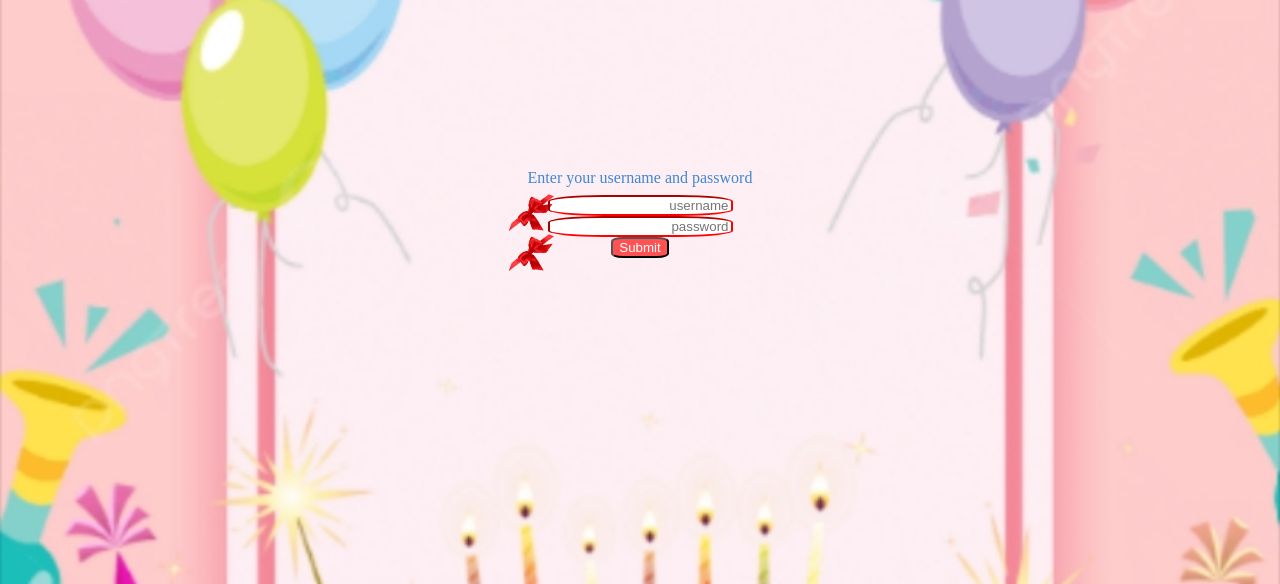
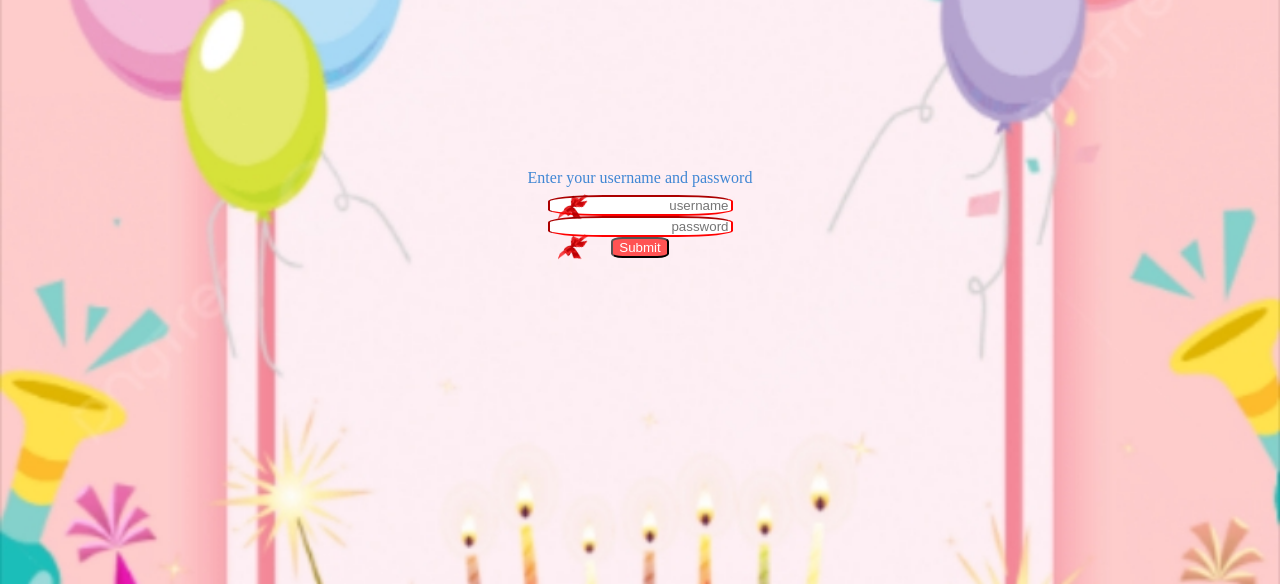
Before and after one commit to salahhisham/Rory-s_Birthday, a plain HTML site: page index.html in a window 1280 px wide. Shown: the part 216-800 px from the top of the page. Drawn offline with Linux system fonts and the light colour scheme.

Commit message:
Update style.css

```diff
--- a/style.css
+++ b/style.css
@@ -63,19 +63,19 @@
             outline: none;
         }
         .loginPage img{
-            width: 6vh;
+            width: 4vh;
             position: absolute;
         }
         .loginPage .images-funka{
             position: relative;
         }
         .f1{
-            right: 10vh;
+            right: 6vh;
             transform: rotate(290deg);
             mix-blend-mode: multiply;
         }
         .f2{
-            right: 10vh;
+            right: 6vh;
             top: 5vh;
             transform: rotate(290deg);
             mix-blend-mode: multiply;
```
